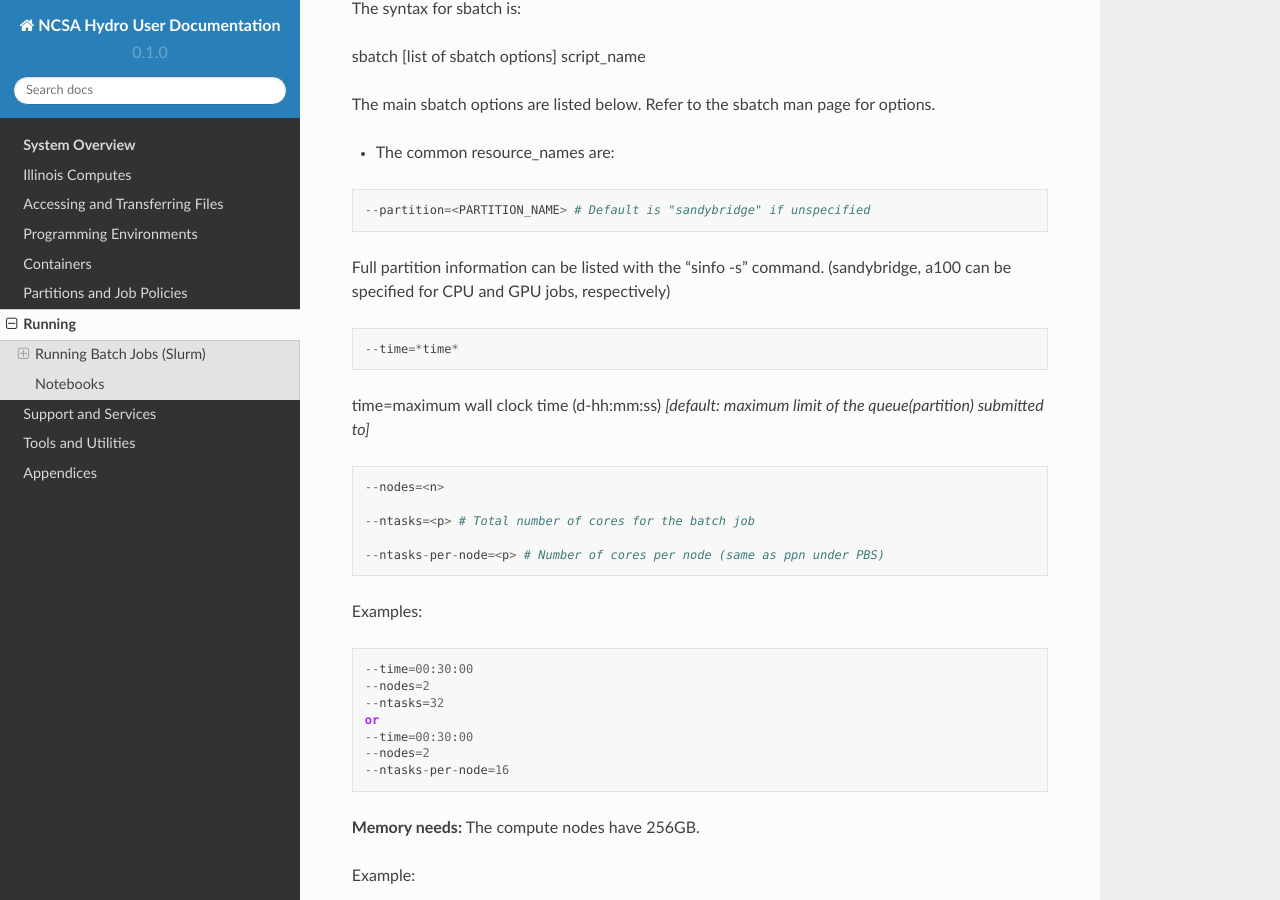
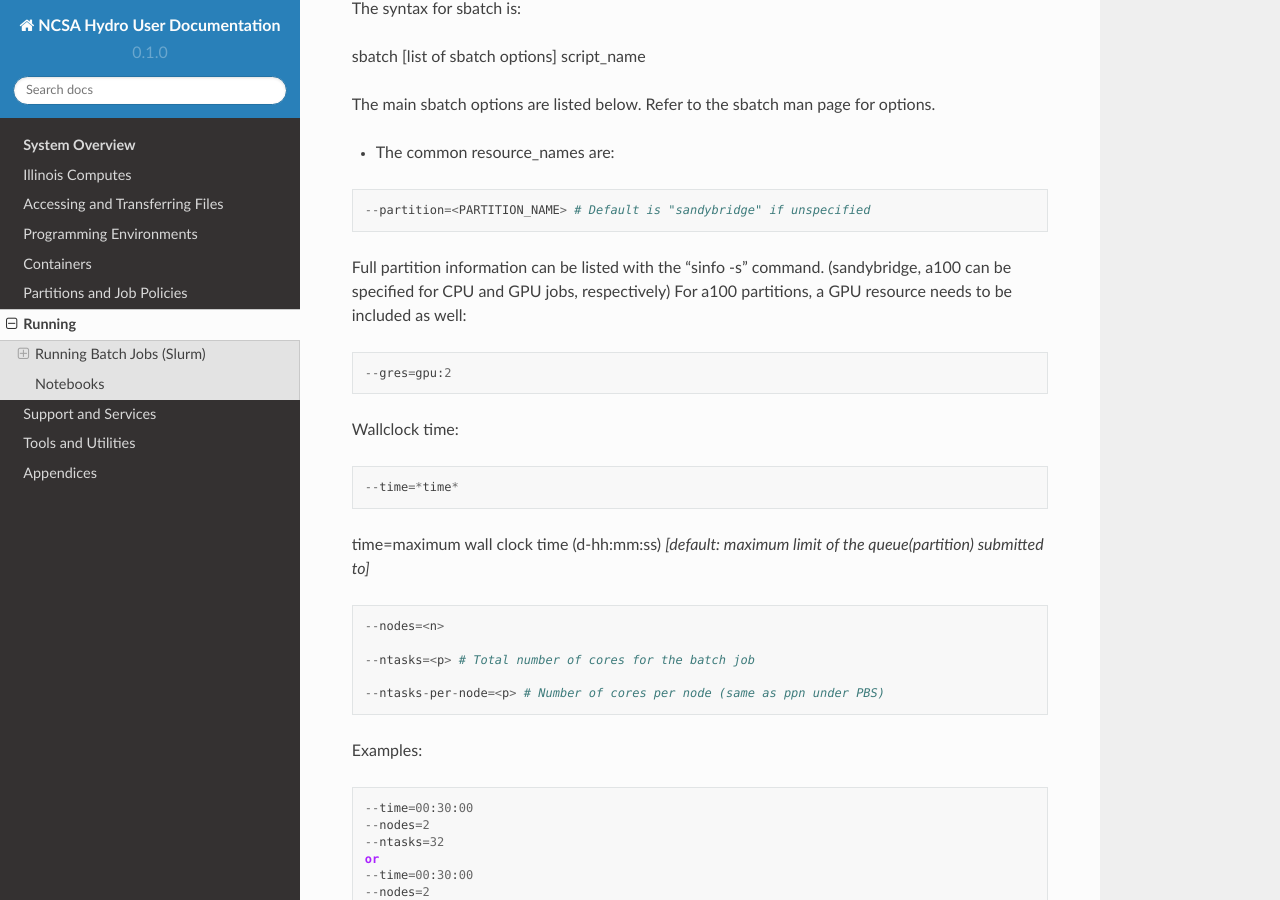
Before and after one commit to ncsa/hydro_documentation, a Sphinx documentation site: the page built from docs/source/running.rst, in a window 1280 px wide and 900 px high, scrolled down 845 px. Built offline with Sphinx 7.4.7 and the Read the Docs theme 2.0.0, drawn with Linux system fonts in a browser that asks for light colours; pages that are not in the unit, such as notebooks, are missing from menus.

Commit message:
Update running.rst
Added GPU GRES specification description.

```diff
--- a/docs/source/running.rst
+++ b/docs/source/running.rst
@@ -57,7 +57,11 @@ for options.
    --partition=<PARTITION_NAME> # Default is "sandybridge" if unspecified
 
 Full partition information can be listed with the "sinfo -s" command. (sandybridge, a100 can be specified for CPU and GPU jobs, respectively)
+For a100 partitions, a GPU resource needs to be included as well:
+::
 
+   --gres=gpu:2
+Wallclock time:
 ::
 
    --time=*time*
```
